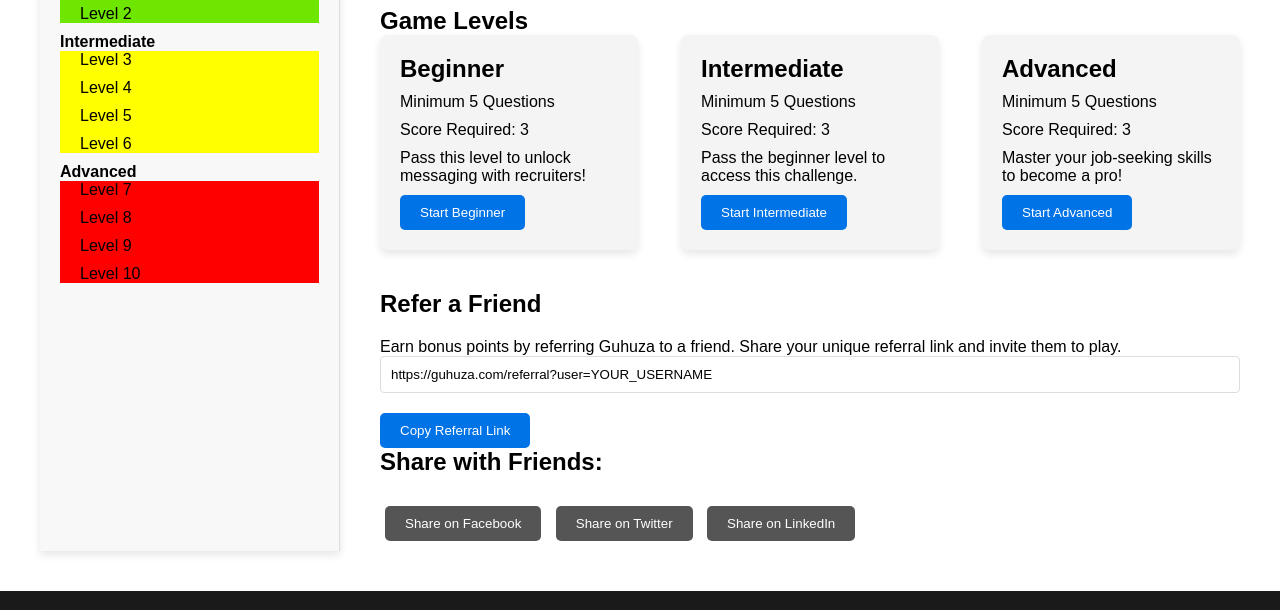
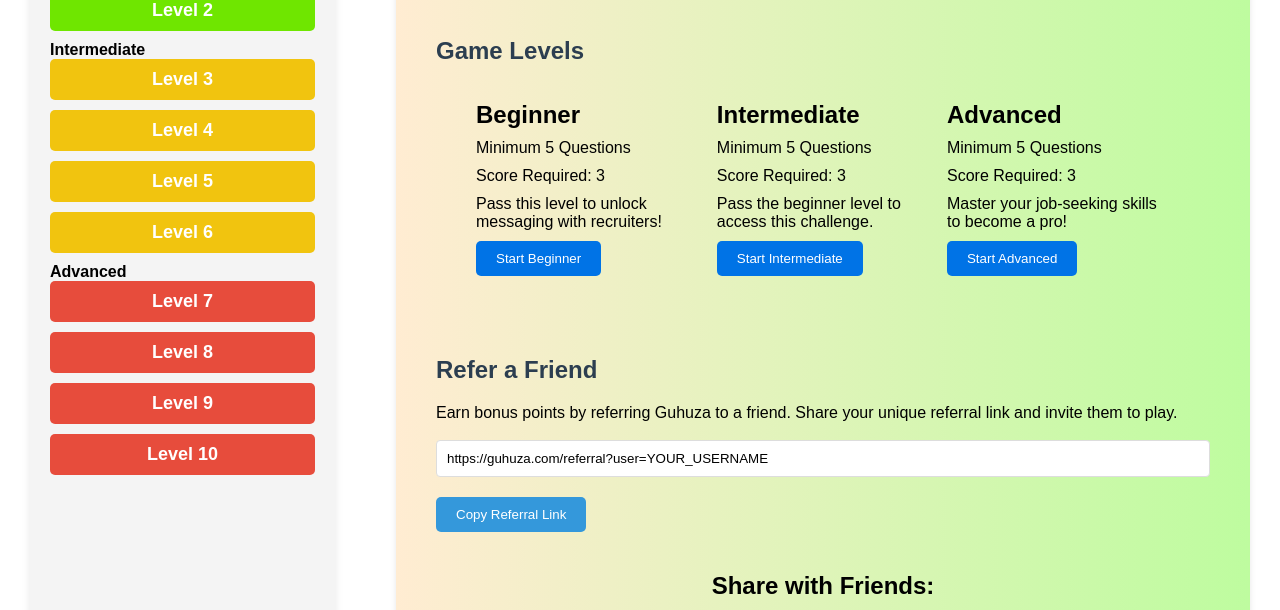
Before and after one commit to Simplemart17/Guhuza, a website: page UI/play.html in a window 1280 px wide. Shown: the part 247-857 px from the top of the page. Drawn offline with Linux system fonts and the light colour scheme.

Commit message:
fix play page style

```diff
--- a/UI/play.html
+++ b/UI/play.html
@@ -35,22 +35,22 @@
         <aside class="level-sidebar">
             <h2>Game Levels Overview</h2>
             <ul>
-                <li><strong>Beginner</strong>
-                    <ul style="background-color: #6fe600 ;">
+                <li style="list-style-type: none;"><strong>Beginner</strong>
+                    <ul class="level-list beginner-level">
                         <li>Level 1</li>
                         <li>Level 2</li>
                     </ul>
                 </li>
-                <li><strong>Intermediate</strong>
-                    <ul style="background-color: yellow;">
+                <li style="list-style-type: none;"><strong>Intermediate</strong>
+                    <ul class="level-list intermediate-level">
                         <li>Level 3</li>
                         <li>Level 4</li>
                         <li>Level 5</li>
                         <li>Level 6</li>
                     </ul>
                 </li>
-                <li><strong>Advanced</strong>
-                    <ul style="background-color: red;">
+                <li style="list-style-type: none;"><strong>Advanced</strong>
+                    <ul class="level-list advanced-level">
                         <li>Level 7</li>
                         <li>Level 8</li>
                         <li>Level 9</li>
@@ -59,6 +59,7 @@
                 </li>
             </ul>
         </aside>
+
 
         <!-- Main Content for Game Levels and Details -->
         <div class="play-main">
@@ -114,6 +115,7 @@
                 <h2>Refer a Friend</h2>
                 <p>Earn bonus points by referring Guhuza to a friend. Share your unique referral link and invite them to
                     play.</p>
+                    <br>
                 <input type="text" id="referral-link" value="https://guhuza.com/referral?user=YOUR_USERNAME" readonly>
                 <button onclick="copyReferral()">Copy Referral Link</button>
 
--- a/UI/style/play.css
+++ b/UI/style/play.css
@@ -1,46 +1,82 @@
 /* Layout: Sidebar and Main Content */
 .play-container {
     display: flex;
-    padding: 40px;
+    justify-content: space-between;
+    padding: 30px;
     background-color: #ffffff;
 }
 
-/* Sidebar for Levels */
+h1, h2 {
+    font-family: 'Arial', sans-serif; /* Ensure consistent font */
+    color: #2c3e50;
+    margin-bottom: 1rem;
+}
+
+/* Sidebar Styling */
 .level-sidebar {
     width: 25%;
-    background-color: #f8f8f8;
+    list-style-type: none;
+    background-color: #f4f4f4; /* Clean, light background */
     padding: 20px;
-    border-right: 1px solid #ddd;
-    box-shadow: 0px 4px 8px rgba(0, 0, 0, 0.1);
+    border-radius: 10px;
+    box-shadow: 0px 4px 8px rgba(0, 0, 0, 0.1); /* Subtle shadow */
 }
 
 .level-sidebar h2 {
     font-size: 24px;
     margin-bottom: 20px;
+    color: #2c3e50;
 }
 
-.level-sidebar ul {
-    list-style: none;
+.level-list {
+    list-style-type: none;
     padding-left: 0;
+    margin: 0;
 }
 
-.level-sidebar ul ul {
-    padding-left: 20px;
+.level-list li {
+    padding: 10px;
+    border-radius: 5px;
+    margin-bottom: 10px;
+    font-size: 18px;
+    font-weight: bold;
+    color: white;
+    text-align: center;
 }
 
-.level-sidebar li {
-    margin-bottom: 10px;
+.beginner-level li {
+    background-color: #6fe600; /* Fresh green for Beginner */
+}
+
+.intermediate-level li {
+    background-color: #f1c40f; /* Yellow for Intermediate */
+}
+
+.advanced-level li {
+    background-color: #e74c3c; /* Red for Advanced */
+}
+
+/* Add hover effect */
+.level-list li:hover {
+    opacity: 0.8;
+    cursor: pointer;
 }
 
 /* Main Content */
 .play-main {
-    width: 75%;
-    padding-left: 40px;
+    width: 70%;
+    background-color: #ffecd2;
+    background-image: linear-gradient(to right, #ffecd2 0%, #befc9f 100%);
+    padding: 40px;
+    border-radius: 10px;
+    box-shadow: 0 4px 6px rgba(0, 0, 0, 0.1);
 }
+
 
 .game-intro h1 {
     font-size: 36px;
     margin-bottom: 20px;
+
 }
 
 .game-intro p {
@@ -53,15 +89,22 @@
 .levels {
     display: flex;
     justify-content: space-between;
+    padding: 20px 40px 40px 40px;
     margin-bottom: 40px;
 }
 
-.level-card {
-    background-color: #f4f4f4;
-    padding: 20px;
-    border-radius: 8px;
-    width: 30%;
-    box-shadow: 0px 4px 8px rgba(0, 0, 0, 0.1);
+.level-card button {
+    background-color: #3498db; /* same blue color from dashboard */
+    color: white;
+    padding: 10px 20px;
+    border: none;
+    border-radius: 5px;
+    cursor: pointer;
+    transition: background-color 0.3s ease;
+}
+
+.level-card button:hover {
+    background-color: #2980b9; /* Match the hover effect */
 }
 
 .level-card h3 {
@@ -93,9 +136,17 @@
 }
 
 /* Referral and Share */
-.referral-share h2, .referral-share h3 {
+.referral-share h2{
     font-size: 24px;
     margin-bottom: 20px;
+
+}
+
+.referral-share h3{
+    font-size: 24px;
+    margin-bottom: 20px;
+    padding-top: 40px;
+    text-align: center;
 }
 
 .referral-share input {
@@ -107,7 +158,7 @@
 }
 
 .referral-share button {
-    background-color: #0073e6;
+    background-color: #3498db;
     color: white;
     padding: 10px 20px;
     border: none;
@@ -116,12 +167,19 @@
 }
 
 .referral-share button:hover {
-    background-color: #005bb5;
+    background-color: #2980b9;
+}
+
+.share-options {
+    display: flex;
+    justify-content: center; /* Center horizontally */
+    gap: 10px; /* Add space between buttons */
+    margin-top: 20px;
 }
 
 .share-options button {
-    margin: 10px 5px;
-    background-color: #555;
+
+    background-color: #57d56a;
     color: white;
     padding: 10px 20px;
     border: none;
@@ -130,5 +188,5 @@
 }
 
 .share-options button:hover {
-    background-color: #333;
+    background-color: #39a40b;
 }
```
